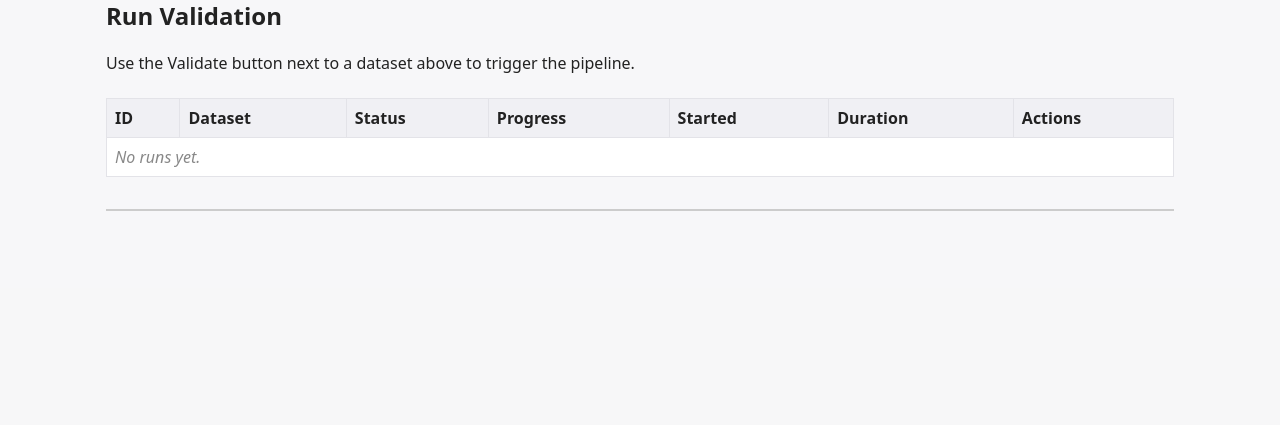
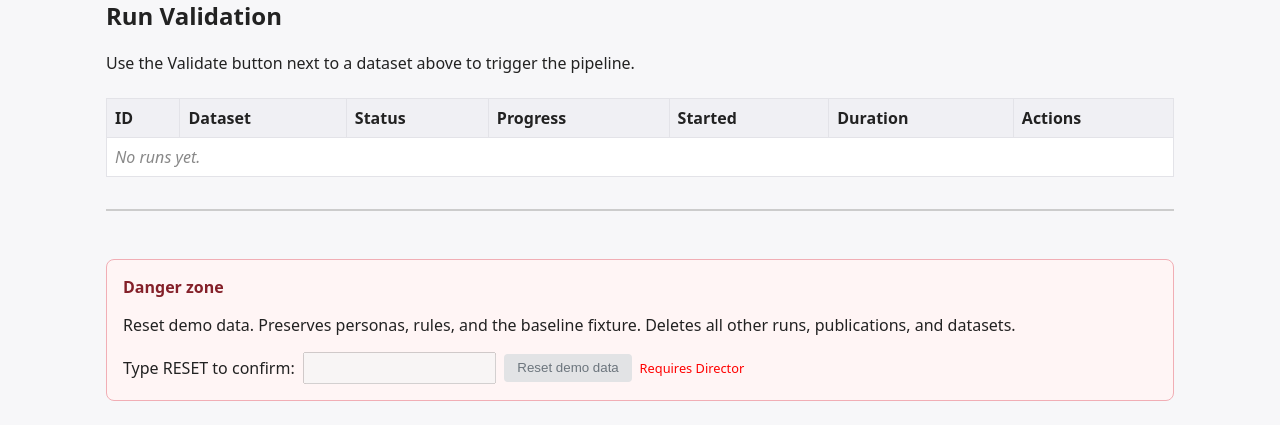
Before and after one commit to rlp-jym/zoomcamp-ai-dev-cohort-2026, a FastAPI app: page /runs in a window 1280 px wide. Shown: the part 512-937 px from the top of the page. Before the commit the page ends 723 px from the top, so only its background shows below. Run offline with FastAPI, Linux system fonts and the light colour scheme; data that the repository does not hold is empty; parts of the project's set-up code (start-up, migrations or seed data) failed here and were passed over; some libraries are stand-ins or nearby versions.

Commit message:
feat(ui): show the danger zone to every persona, gate reset to the Director

```diff
--- a/revenue_data_reliability/backend/routes/pages.py
+++ b/revenue_data_reliability/backend/routes/pages.py
@@ -35,6 +35,11 @@ _reset_lock = threading.Lock()
 def _current_persona(request: Request):
     pid = request.cookies.get(settings.persona_cookie, "analyst")
     return stub_data.get_persona(pid)
+
+
+def _can_reset(persona):
+    """Destructive demo reset belongs to the Director, not the Manager."""
+    return persona["id"] == "director"
 
 
 def _resolve_dataset(request, extra):
@@ -522,16 +527,14 @@ async def runs_list(request: Request, reset: str | None = None, busy: str | None
              datasets=datasets,
              pre_generated=pre_generated,
              reset_status=reset, busy=busy,
-             allow_reset=(
-                 os.getenv("ALLOW_IN_APP_RESET", "1") == "1"
-                 and persona["id"] == "manager"
-             )),
+             reset_enabled=os.getenv("ALLOW_IN_APP_RESET", "1") == "1",
+             can_reset=_can_reset(persona)),
     )
 
 
 @router.post("/runs/reset")
 async def reset_runs(request: Request):
-    """Reset non-baseline demo data (Manager-only, env-gated).
+    """Reset non-baseline demo data (Director-only, env-gated).
 
     Preserves personas, rules, and the baseline fixture. Truncates the
     ephemeral tables and deletes non-baseline runs/publications/scenarios.
@@ -545,8 +548,8 @@ async def reset_runs(request: Request):
         raise HTTPException(status_code=400, detail="Type RESET to confirm.")
 
     persona = _current_persona(request)
-    if persona["id"] != "manager":
-        raise HTTPException(status_code=403, detail="Only the Manager can reset data.")
+    if not _can_reset(persona):
+        raise HTTPException(status_code=403, detail="Only the Director can reset data.")
 
     # Guard against truncating under a live pipeline: only a *recent* running
     # run blocks the reset. Older 'running' rows are orphans (crashed
--- a/revenue_data_reliability/frontend/templates/runs_list.html
+++ b/revenue_data_reliability/frontend/templates/runs_list.html
@@ -66,7 +66,7 @@
      hx-swap="innerHTML"
      {% endif %}
      style="margin-top: 2rem; padding-top: 1rem; border-top: 2px solid #ccc;"></div>
-{% if allow_reset %}
+{% if reset_enabled %}
 <section class="danger-zone">
   <h2>Danger zone</h2>
   <p>Reset demo data. Preserves personas, rules, and the baseline fixture.
@@ -74,8 +74,14 @@
   <form method="post" action="/runs/reset"
         onsubmit="return confirm('Reset all demo data? This cannot be undone.');">
     <label for="confirm">Type RESET to confirm:</label>
-    <input type="text" id="confirm" name="confirm" autocomplete="off" required>
-    <button type="submit" class="btn-danger">Reset demo data</button>
+    <input type="text" id="confirm" name="confirm" autocomplete="off" required
+           {% if not can_reset %}disabled{% endif %}>
+    <button type="submit" class="btn-danger" {% if not can_reset %}disabled{% endif %}>Reset demo data</button>
+    {% if can_reset %}
+      <span style="color:green;font-size:0.8rem;">&#10003; Verified Director</span>
+    {% else %}
+      <span style="color:red;font-size:0.8rem;">Requires Director</span>
+    {% endif %}
   </form>
 </section>
 {% endif %}
```
Also changed, not shown: revenue_data_reliability/tests/test_impact_and_rejection.py (+65 -0 lines).
